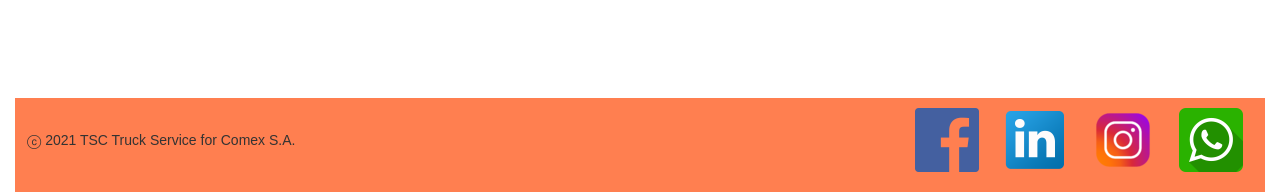
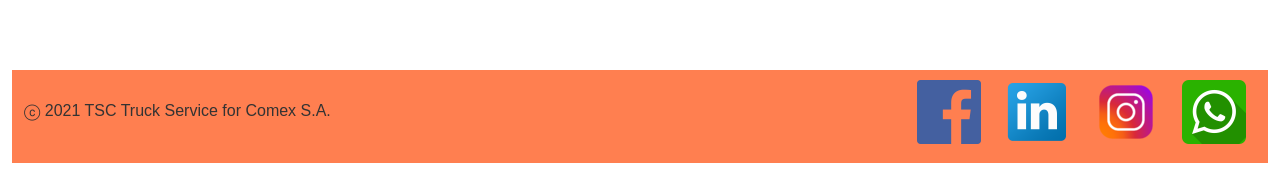
Before and after one commit to pagliaccicesar/tscentregafinal, a website: page seccion/servicios.html in a window 1280 px wide. Shown: the part 694-886 px from the top of the page. After the commit the page ends 857 px from the top, so only its background shows below. Drawn offline with nearby package versions, Linux system fonts and the light colour scheme; a web font is replaced by a local one.

Commit message:
se agrega reset a css

```diff
--- a/scss/prueba.scss
+++ b/scss/prueba.scss
@@ -1,3 +1,21 @@
+html, body, div, span, object, iframe, blockquote, pre,
+abbr, address, cite, code,
+del, dfn, em, img, ins, kbd, q, samp,
+small, strong, sub, sup, var,
+b, i,
+dl, dt, dd, ol, ul, li,
+fieldset, form, label, legend, caption, tbody, tfoot, thead, tr, th, td,
+article, aside, canvas, details, figcaption, figure,
+footer, header, hgroup, menu, nav, section, summary,
+time, mark, audio, video {
+  margin:0;
+  padding:0;
+  border:0;
+  outline:0;
+  font-size:100%;
+  vertical-align:baseline;
+  background:transparent;
+}
 ul {
     list-style-type: none; }
 
--- a/seccion/servicios.html
+++ b/seccion/servicios.html
@@ -81,12 +81,10 @@
         <p> LCL: Menos de contenedor completo (less than container load).    FCL: Carga de contenedor completo (full container load).</p>
     </section>
         <br>
-        <br>
 
     <section class="usted">
             <h3>Usted puede solicitar el servicio requerido desde aqui:</h3>
     </section>
-    <br>
 
     <section class="botonera">
         <a class="btn btn-primary btn-lg" href="./contacto.html" role="button">Carga LCL</a>
@@ -97,12 +95,31 @@
     <br>
     <br>
     <br>
-    <br>
-    <br>
 
 </main>
 
 <footer>
+
+    <div class="row">
+    <div class="col">
+    <nav>
+        <div class="pie">
+            <p>&#9426 2021 TSC Truck Service for Comex S.A.</p>
+        </div>
+        <div class="redes">
+            <ul>
+                <li><a href="https://www.facebook.com" target="_blank"><img src="./media/facebookicon.png" alt="facebook"></a></li>
+                <li><a href="https://www.linkedin.com" target="_blank"><img src="./media/linkedinicon.png" alt="linkedin"></a></li>
+                <li><a href="https://www.instagram.com" target="_blank"><img src="./media/instagramicon.png" alt="instagram"></a></li>
+                <li><a href="https://web.whatsapp.com/" target="_blank"><img src="./media/whatsappicon.png" alt="whatsapp"></a></li>
+            </ul>
+        </div>
+    </nav>
+    </div>
+    </div>
+</footer>
+
+<!--<footer>
     <nav>
         <div class="pie">
             <p>&#9426 2021 TSC Truck Service for Comex S.A.</p>
@@ -117,8 +134,7 @@
             </ul>
         </div>
     </nav>
-</footer>
-        </div>
+</footer>-->
     </div>
     <script src="https://cdn.jsdelivr.net/npm/bootstrap@5.1.1/dist/js/bootstrap.bundle.min.js" integrity="sha384-/bQdsTh/da6pkI1MST/rWKFNjaCP5gBSY4sEBT38Q/9RBh9AH40zEOg7Hlq2THRZ" crossorigin="anonymous"></script>
     <script src="https://ajax.googleapis.com/ajax/libs/jquery/3.5.1/jquery.min.js"></script>
```
Also changed, not shown: seccion/main.css.
